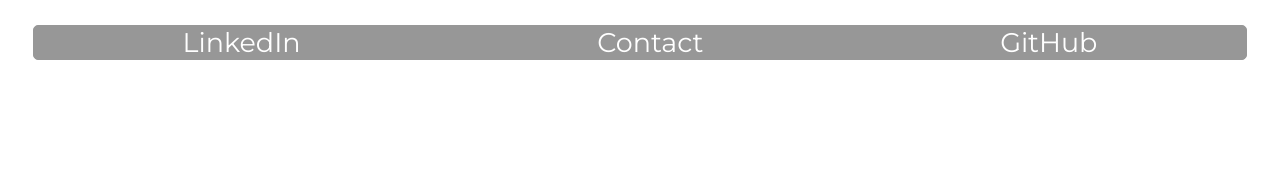
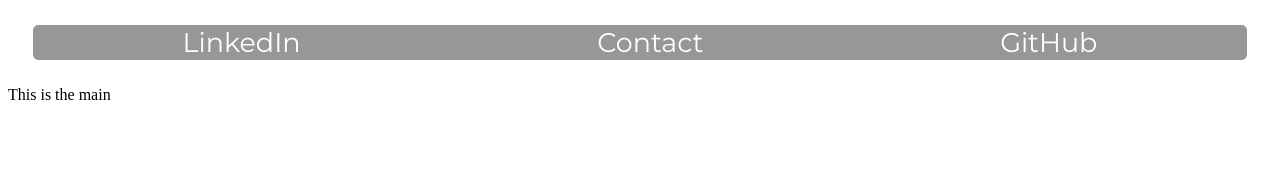
Before and after one commit to HippErger/PracticeProblemsUI, a React (Create React App) app: page / in a window 1280 px wide. Shown: the top 176 px of the page. Built offline with nearby package versions, Linux system fonts and the light colour scheme; a web font is replaced by a local one.

Commit message:
added main element

```diff
--- a/src/App.js
+++ b/src/App.js
@@ -1,6 +1,8 @@
 import React, { Component } from "react"
 import {connect} from "react-redux"
 import {loadUsers} from "./actions"
+
+// CSS Styling
 import './stylesheets/app.css'
 
 class App extends Component {
@@ -21,6 +23,9 @@
           <a href='#'>Contact</a>
           <a href='https://github.com/HippErger'>GitHub</a>
         </header>
+        <main>
+          This is the main
+        </main>
       </div>
     )
   }
```
